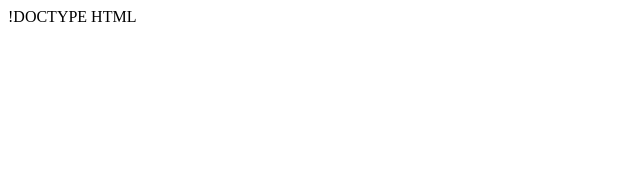
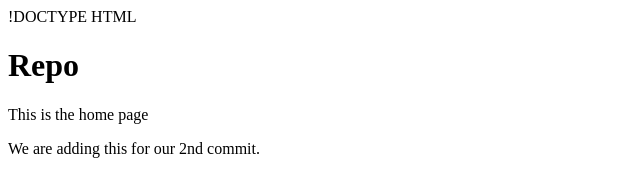
Before and after one commit to damonpaoletti/repo-1, a plain HTML site: page index.html in a window 1280 px wide. Shown: the whole page, without its empty margins (0-640 px from the left). Drawn offline with Linux system fonts and the light colour scheme.

Commit message:
additions to index.html

```diff
--- a/index.html
+++ b/index.html
@@ -1 +1,11 @@
 !DOCTYPE HTML
+<html>
+<head>
+		<title> Index- Repo-1 </title>
+	</head>
+	<body>
+		<h1> Repo </h1>
+		<p> This is the home page </p>
+		<p> We are adding this for our 2nd commit. </p>
+	</body>
+	</html
```
